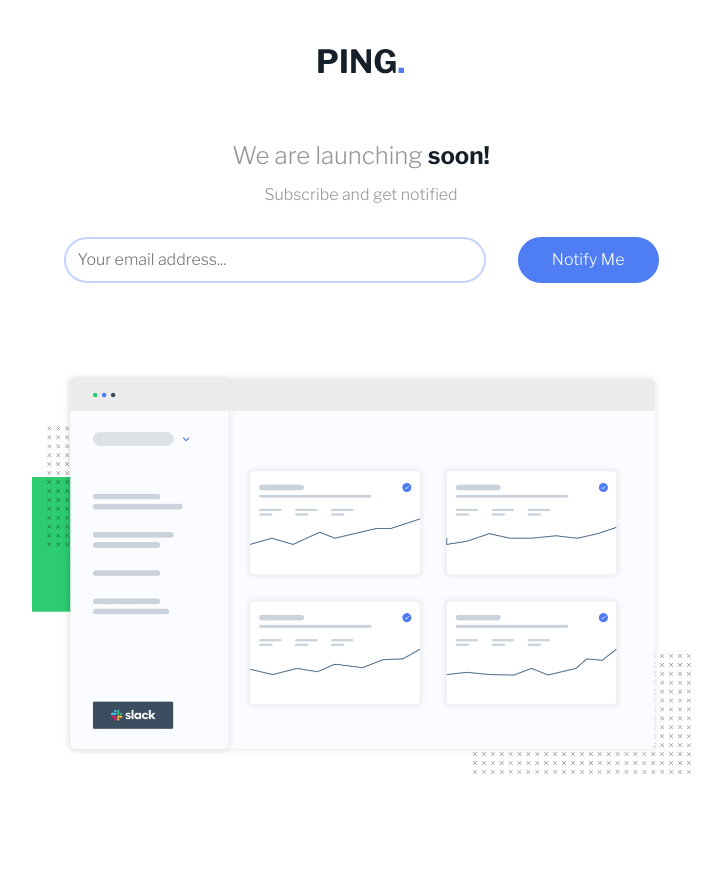
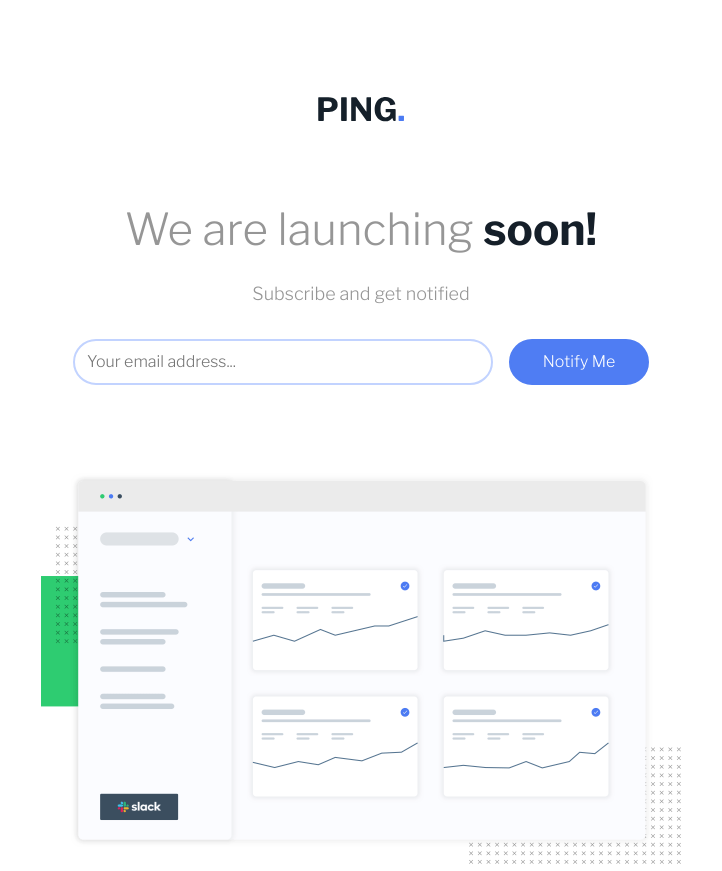
Before and after one commit to samuel-adu/ping-single-column-coming-soon-page, a plain HTML site: page index.html in a window 1280 px wide. Shown: the top 871 px of the page, without its empty margins (279-1001 px from the left). Drawn offline with nearby package versions, Linux system fonts and the light colour scheme.

Commit message:
update header styles

```diff
--- a/style.css
+++ b/style.css
@@ -21,17 +21,17 @@ body {
   color: var(--clr-primary);
   font-weight: 300;
   font-size: 1rem;
-  min-height: 100vh;
 }
 
 header {
-  padding: 3em 0;
+  padding-top: 6em;
+  padding-bottom: 3em;
 }
 
 .container {
   width: 90%;
   margin: 0 auto;
-  max-width: 659px;
+  max-width: 640px;
 }
 
 img {
@@ -158,11 +158,19 @@ footer {
 }
 
 @media (min-width: 569px) {
+  h1 {
+    font-size: 2.75rem;
+  }
+
+  p {
+    font-size: 1.125rem;
+  }
+
   .form {
     display: flex;
     align-items: flex-start;
     justify-content: center;
-    gap: 2em;
+    gap: 1em;
     text-align: left;
   }
 
```
